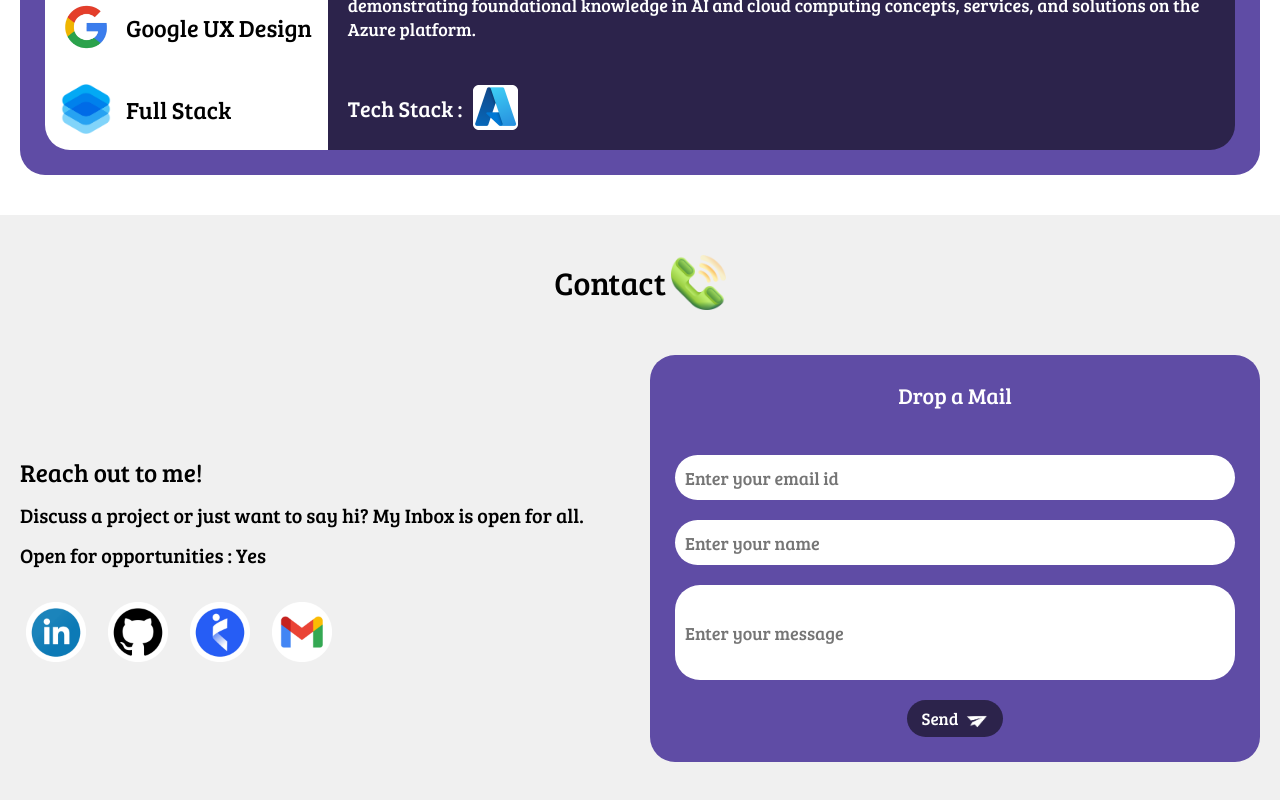
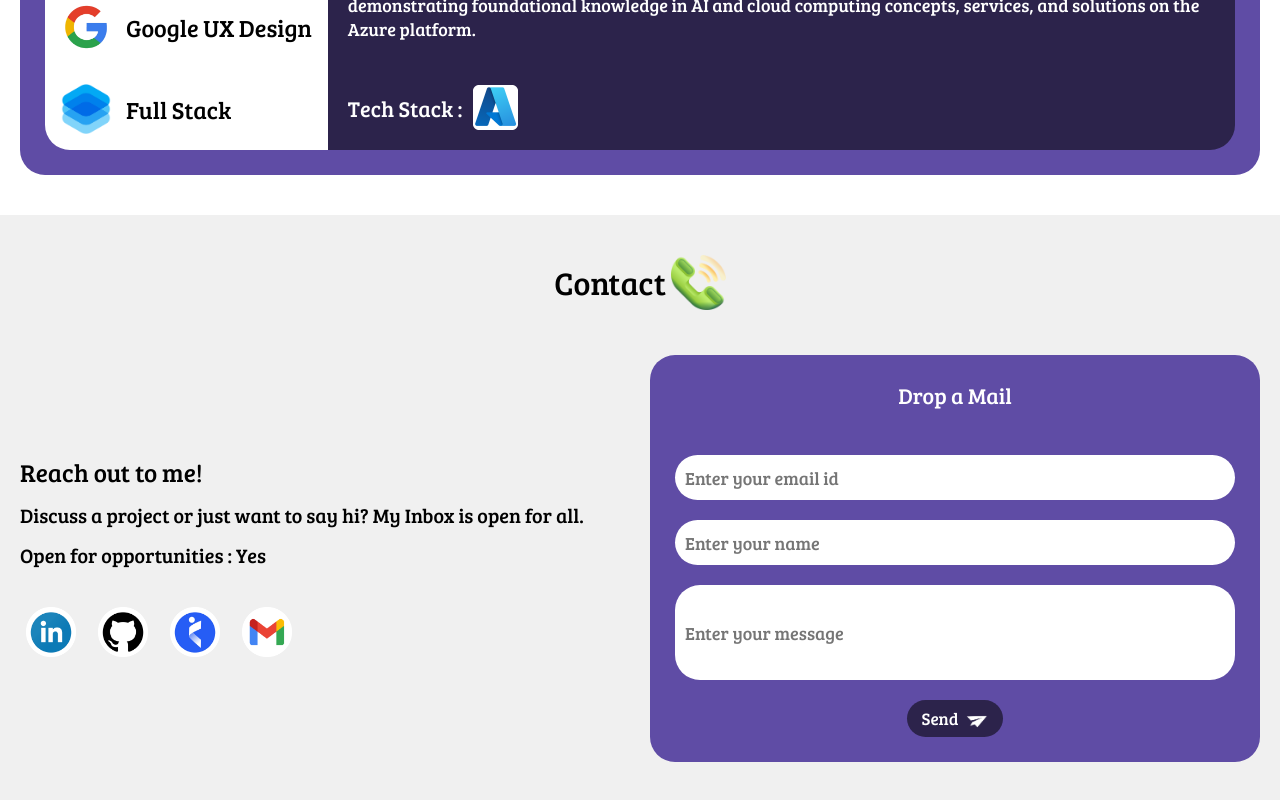
Before and after one commit to MuralidharanPM/portfolio, a React (Create React App) app: page / in a window 1280 px wide. Shown: the part 4843-5643 px from the top of the page. Built offline with nearby package versions, Linux system fonts and the light colour scheme.

Commit message:
portfolio version 2 commit - experience section changed.

```diff
--- a/src/components/Contact.css
+++ b/src/components/Contact.css
@@ -36,11 +36,16 @@
     flex-wrap: wrap;
     gap: 10px;
 }
+.socialHandleLogoCls {
+    max-height: 62px;
+    object-fit: contain;
+}
 .mailDropContCls button {
     background: transparent;
     border: none;
     outline: none;
     height: 62px;
+    max-width: 62px;
 }
 .contactSecHeadCls {
     padding: 40px 20px;
```
